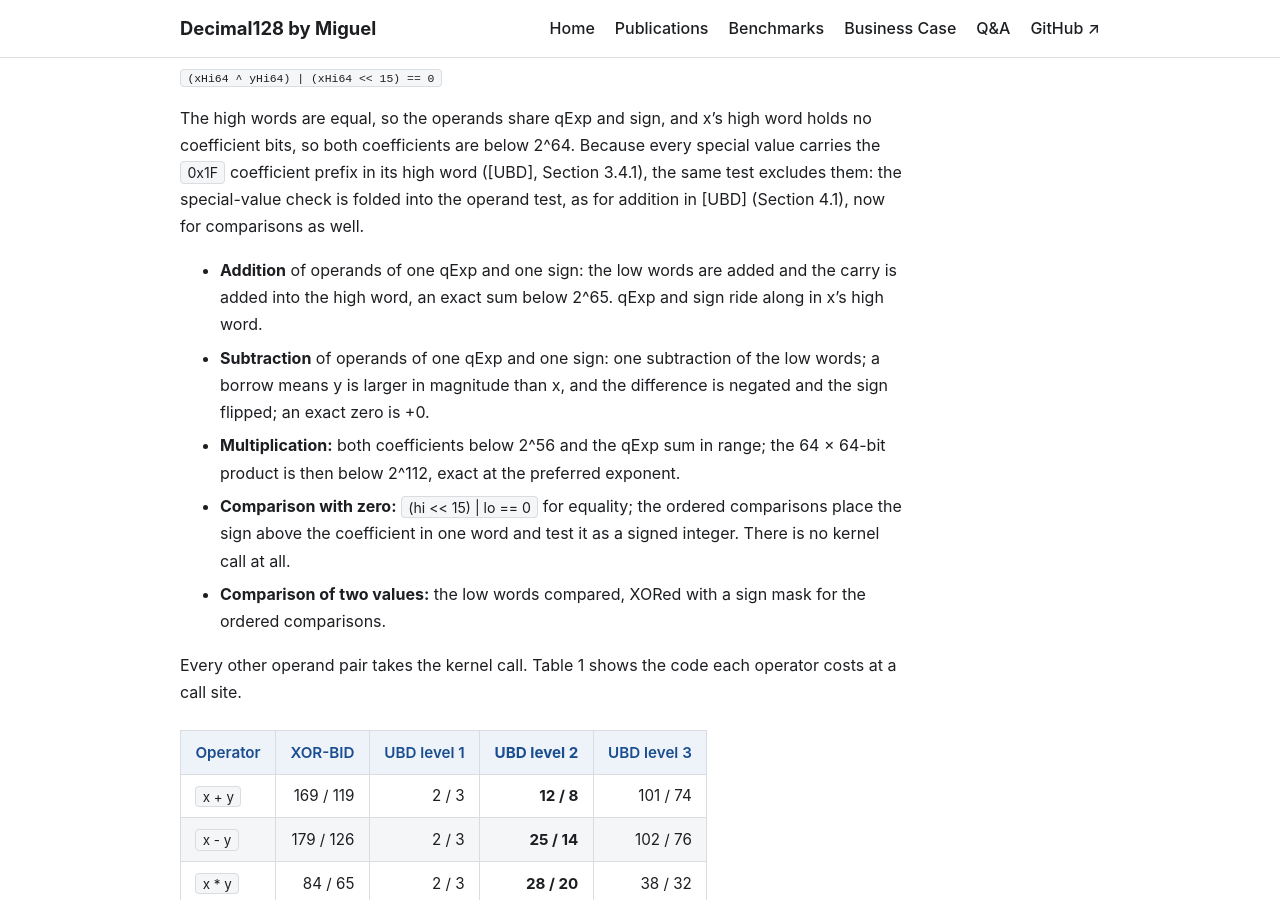
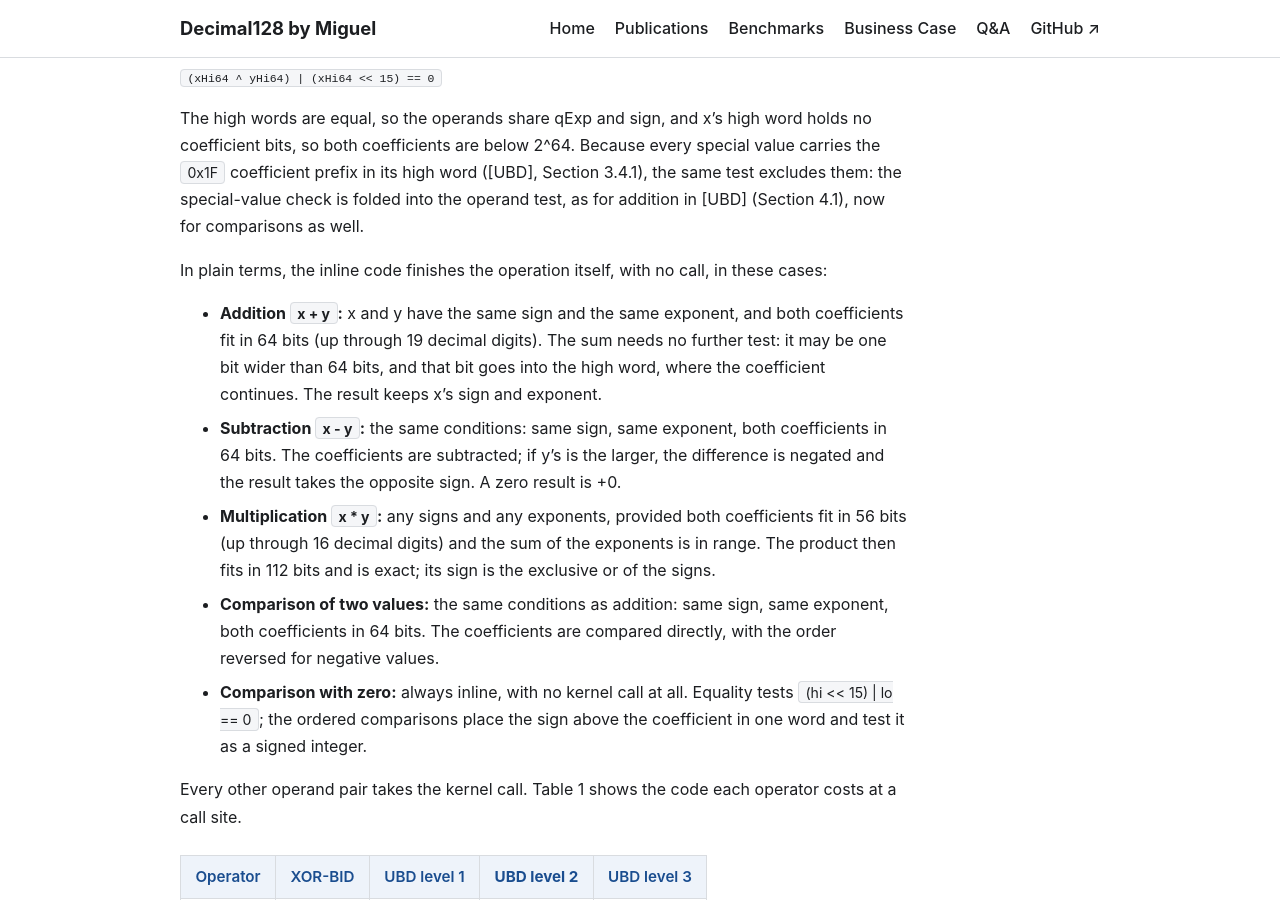
Before and after one commit to migueldecimal128/decimal128-www, a Jekyll site: the page built from whitepaper-ubd-go.md, in a window 1280 px wide and 900 px high, scrolled down 2267 px. Built offline with Jekyll 4.4.1, drawn with Linux system fonts in a browser that asks for light colours.

Commit message:
UBD-in-a-compiler whitepaper: state plainly when each level-2 operation is finished inline
Co-Authored-By: Claude Opus 5.5 <noreply@anthropic.com>
Claude-Session: https://claude.ai/code/session_01Y4dgqwiWWcQbMespD6GCZb

```diff
--- a/whitepaper-ubd-go.md
+++ b/whitepaper-ubd-go.md
@@ -48,11 +48,13 @@ The level-2 paths narrow the fast paths of [UBD] (Section 4) to operands whose c
 
 The high words are equal, so the operands share qExp and sign, and x's high word holds no coefficient bits, so both coefficients are below 2^64. Because every special value carries the `0x1F` coefficient prefix in its high word ([UBD], Section 3.4.1), the same test excludes them: the special-value check is folded into the operand test, as for addition in [UBD] (Section 4.1), now for comparisons as well.
 
-- **Addition** of operands of one qExp and one sign: the low words are added and the carry is added into the high word, an exact sum below 2^65. qExp and sign ride along in x's high word.
-- **Subtraction** of operands of one qExp and one sign: one subtraction of the low words; a borrow means y is larger in magnitude than x, and the difference is negated and the sign flipped; an exact zero is +0.
-- **Multiplication:** both coefficients below 2^56 and the qExp sum in range; the 64 × 64-bit product is then below 2^112, exact at the preferred exponent.
-- **Comparison with zero:** `(hi << 15) | lo == 0` for equality; the ordered comparisons place the sign above the coefficient in one word and test it as a signed integer. There is no kernel call at all.
-- **Comparison of two values:** the low words compared, XORed with a sign mask for the ordered comparisons.
+In plain terms, the inline code finishes the operation itself, with no call, in these cases:
+
+- **Addition `x + y`:** x and y have the same sign and the same exponent, and both coefficients fit in 64 bits (up through 19 decimal digits). The sum needs no further test: it may be one bit wider than 64 bits, and that bit goes into the high word, where the coefficient continues. The result keeps x's sign and exponent.
+- **Subtraction `x - y`:** the same conditions: same sign, same exponent, both coefficients in 64 bits. The coefficients are subtracted; if y's is the larger, the difference is negated and the result takes the opposite sign. A zero result is +0.
+- **Multiplication `x * y`:** any signs and any exponents, provided both coefficients fit in 56 bits (up through 16 decimal digits) and the sum of the exponents is in range. The product then fits in 112 bits and is exact; its sign is the exclusive or of the signs.
+- **Comparison of two values:** the same conditions as addition: same sign, same exponent, both coefficients in 64 bits. The coefficients are compared directly, with the order reversed for negative values.
+- **Comparison with zero:** always inline, with no kernel call at all. Equality tests `(hi << 15) | lo == 0`; the ordered comparisons place the sign above the coefficient in one word and test it as a signed integer.
 
 Every other operand pair takes the kernel call. Table 1 shows the code each operator costs at a call site.
 
```
